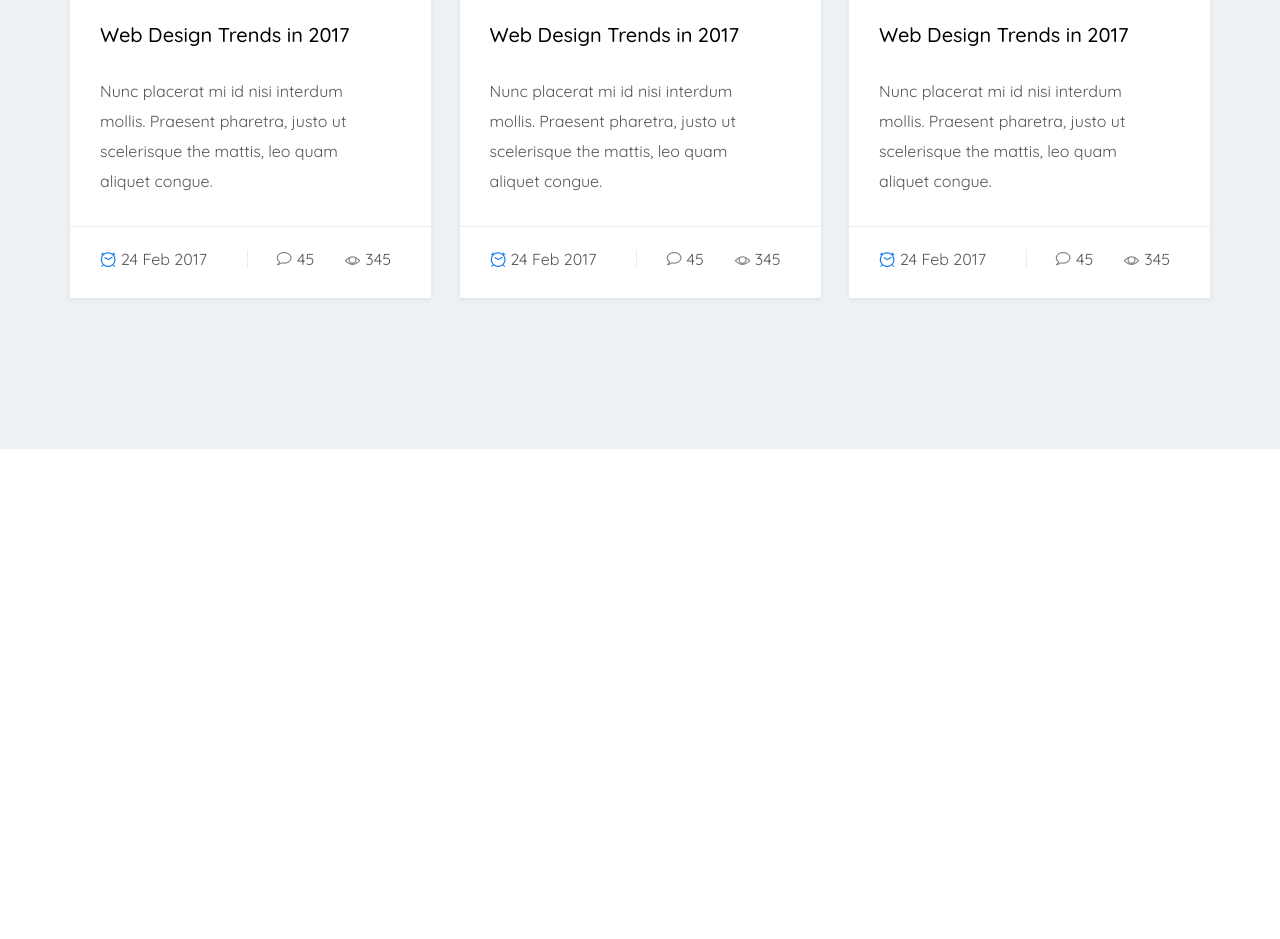
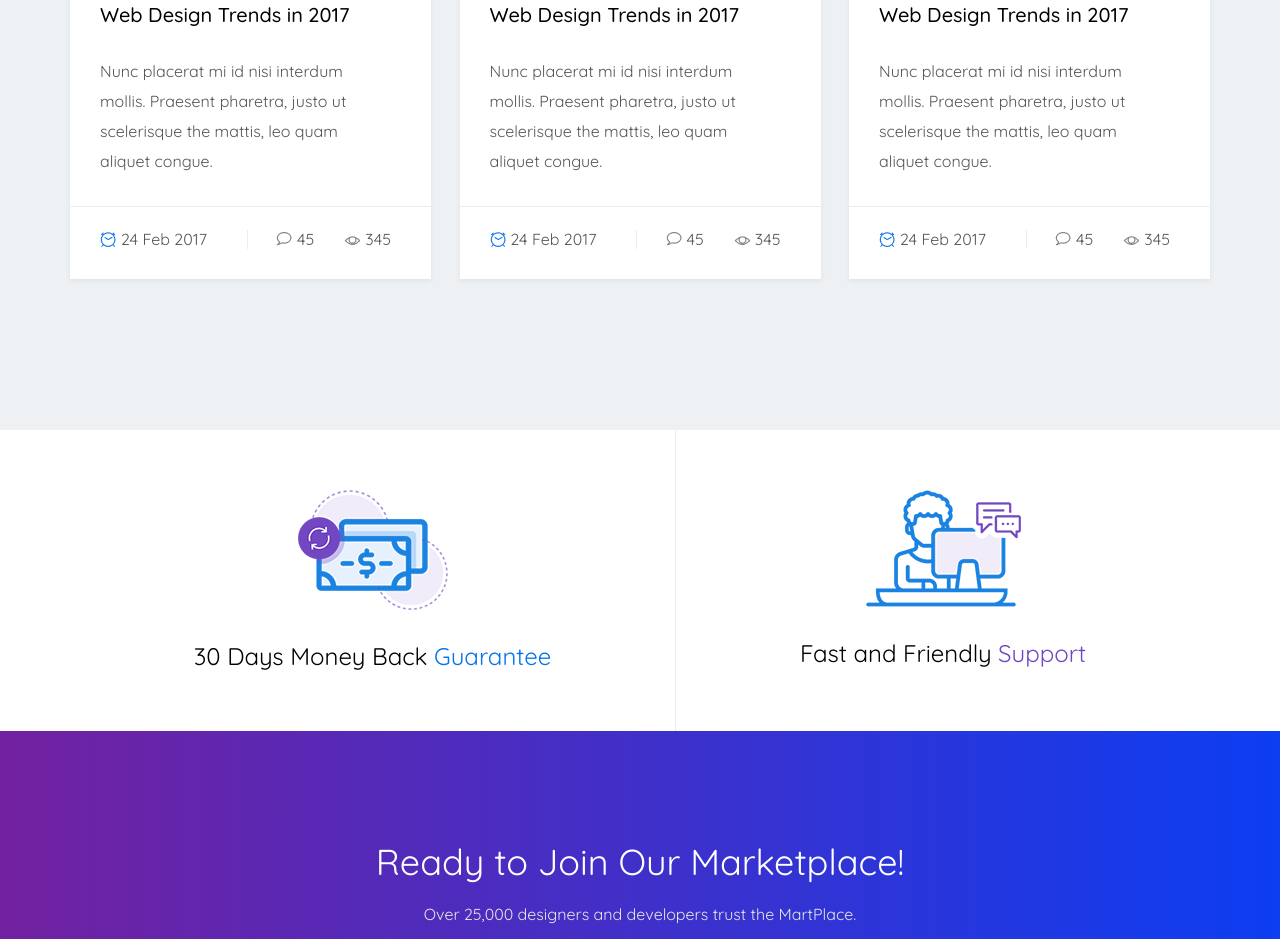
Before and after one commit to demi24/martplace.github.io, a website: page app/index.html in a window 1280 px wide. Shown: the part 8847-9786 px from the top of the page. Before the commit the page ends 9296 px from the top, so only its background shows below. Drawn offline with nearby package versions, Linux system fonts and the light colour scheme; files that its build step writes are made by us from their sources.

Commit message:
added Join us

```diff
--- a/app/index.html
+++ b/app/index.html
@@ -698,14 +698,14 @@
         <div class="start__box-title">Sell Your Products</div>
         <div class="start__box-text">Nunc placerat mi id nisi interdum mollis. Praesent pharetra, justo ut scelerisque
           the mattis, leo quam aliquet diamcongue is laoreet elit metus.</div>
-        <div class="start__box-btn blue-btn"><a href="#">Become an Author</a></div>
+        <div class="start__box-btn blue"><a href="#">Become an Author</a></div>
       </div>
       <div class="right__box">
         <img src="img/buy_products.png" alt="">
         <div class="start__box-title">Start Shopping Today</div>
         <div class="start__box-text">Nunc placerat mi id nisi interdum mollis. Praesent pharetra, justo ut scelerisque
           the mattis, leo quam aliquet diamcongue is laoreet elit metus.</div>
-        <div class="start__box-btn purple-btn"><a href="#">Start Shopping</a></div>
+        <div class="start__box-btn purple"><a href="#">Start Shopping</a></div>
       </div>
     </div>
   </section>
@@ -732,8 +732,10 @@
             </div>
           </div>
           <div class="p-text">
-        Nunc placerat mi id nisi interdum mollis. Praesent pharetra, justo ut scelerisque the mattis, leo quam aliquet
-        diam congue is the laoreet elit metus. Nunc placerat mi is id nisi interdum is mollis. Praesent the pharetra,
+            Nunc placerat mi id nisi interdum mollis. Praesent pharetra, justo ut scelerisque the mattis, leo quam
+            aliquet
+            diam congue is the laoreet elit metus. Nunc placerat mi is id nisi interdum is mollis. Praesent the
+            pharetra,
             justo ut scelerisque.
           </div>
         </div>
@@ -749,8 +751,10 @@
             </div>
           </div>
           <div class="p-text">
-          Nunc placerat mi id nisi interdum mollis. Praesent pharetra, justo ut scelerisque the mattis, leo quam aliquet
-          diam congue is the laoreet elit metus. Nunc placerat mi is id nisi interdum is mollis. Praesent the pharetra,
+            Nunc placerat mi id nisi interdum mollis. Praesent pharetra, justo ut scelerisque the mattis, leo quam
+            aliquet
+            diam congue is the laoreet elit metus. Nunc placerat mi is id nisi interdum is mollis. Praesent the
+            pharetra,
             justo ut scelerisque.
           </div>
         </div>
@@ -829,8 +833,34 @@ the mattis, leo quam aliquet congue.
     </div>
   </section>
   <!-- end news -->
-
-
+  <!-- start guarantee -->
+  <section class="guarantee">
+    <div class="container">
+      <div class="guarantee__box-inner">
+        <div class="guarantee__box-left">
+          <img src="img/guarantee/guarantee-left.png" alt="">
+          <div class="guarantee-title">30 Days Money Back <span class="blue">Guarantee</span></div>
+        </div>
+        <div class="border-line"></div>
+        <div class="guarantee__box-right">
+          <img src="img/guarantee/guarantee-right.png" alt="">
+          <div class="guarantee-title">Fast and Friendly <span class="purple">Support</span></div>
+        </div>
+      </div>
+    </div>
+  </section>
+  <!-- endguarantee -->
+  <!-- start join -->
+<section class="join">
+  <div class="join__inner">
+    <div class="join-title">
+      Ready to Join Our Marketplace!
+    </div>
+    <div class="join-text">Over 25,000 designers and developers trust the MartPlace.</div>
+  </div>
+  <div class="start__box-btn blue"><a href="#">Join Us Today</a></div>
+</section>
+  <!-- end join -->
   <script src="https://ajax.googleapis.com/ajax/libs/jquery/3.4.1/jquery.min.js"></script>
   <script src="js/libs.min.js"></script>
   <script src="js/main.js"></script>
--- a/app/scss/style.scss
+++ b/app/scss/style.scss
@@ -697,16 +697,22 @@ select {
   max-width: 190px;
   margin: 0 auto;
 }
-.purple-btn a {
+.purple{
+  color: #7347c1;
+}
+.purple a {
   color: #7347c1;
   font-size: 16px;
   padding: 26px;
   text-align: center;
 }
-.blue-btn a {
+.blue{
+  color: #0674ec;
+}
+.blue a {
   color: #0674ec;
   font-size: 16px;
-  padding: 26px;
+  padding: 20px;
   text-align: center;
 }
 // start feedback
@@ -761,11 +767,11 @@ select {
 }
 //end feedback
 //start news
-.news__box-inner{
+.news__box-inner {
   display: flex;
   justify-content: space-between;
 }
-.news{
+.news {
   padding-bottom: 120px;
 }
 .news-text {
@@ -795,7 +801,7 @@ select {
     top: 2px;
   }
 }
-.comments-num{
+.comments-num {
   padding-left: 21px;
   position: relative;
   margin-left: auto;
@@ -809,10 +815,9 @@ select {
     background-repeat: no-repeat;
     left: 0px;
     top: 2px;
-
   }
 }
-.user-views{
+.user-views {
   padding-left: 21px;
   position: relative;
   &::before {
@@ -826,5 +831,43 @@ select {
     top: 6px;
   }
 }
-
 //end news
+//start guarantee
+.guarantee__box-inner {
+  display: flex;
+  justify-content: space-between;
+}
+.border-line {
+  width: 1px;
+  background-color: $border;
+}
+.guarantee__box-left,
+.guarantee__box-right {
+  margin: 0 auto;
+  text-align: center;
+  padding: 60px 0px 60px;
+  img{
+    margin-bottom: 30px;
+  }
+}
+.guarantee-title{
+  font-size: 24px;
+  color: #000;
+}
+//end guarantee
+// start join
+.join{
+  background-image: linear-gradient(to left, #0d3ef2 0%, #7221a0 100%);
+  padding: 110px 0;
+  text-align: center;
+}
+.join-title{
+  color: #fff;
+  font-size: 36px;
+  margin-bottom: 23px;
+}
+.join-text{
+  color: #e7e7e7;
+  margin-bottom: 50px;
+}
+//end join
```
Also changed, not shown: app/img/guarantee/guarantee-left.png (added), app/img/guarantee/guarantee-right.png (added). Lines whose indentation alone changed are shown as unchanged.
